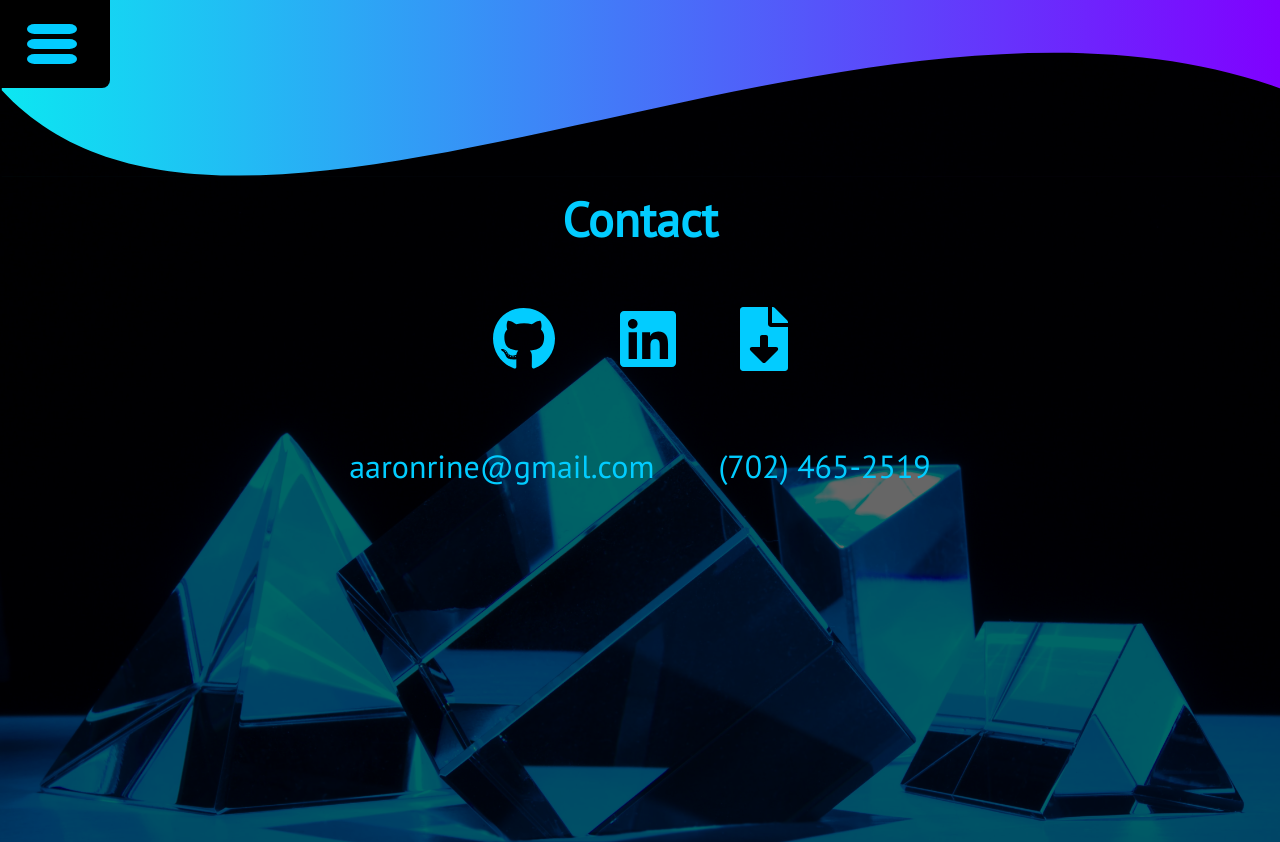
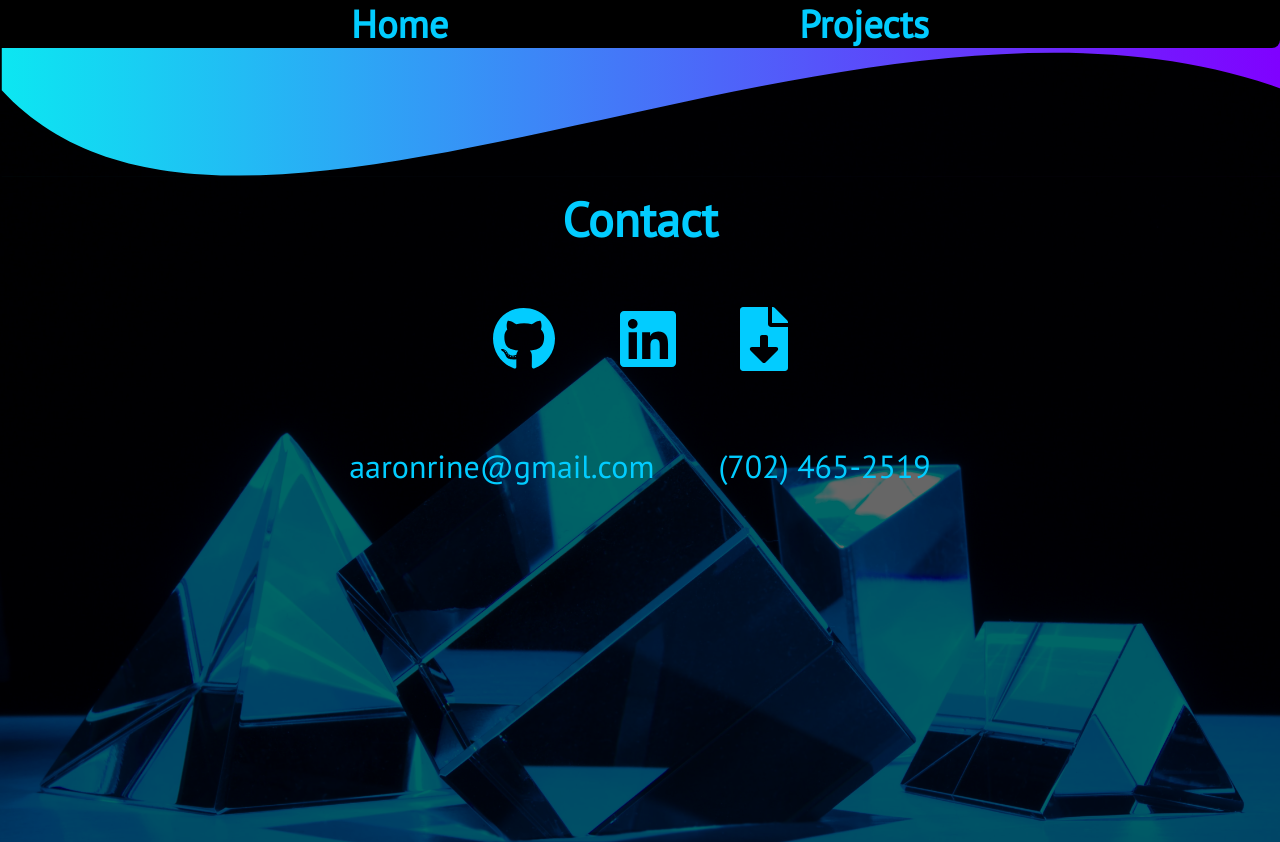
Before and after one commit to aaronrine/portfolio-v2, a React (Create React App) app: page / in a window 1280 px wide. Shown: the top 842 px of the page. Built offline with nearby package versions, Linux system fonts and the light colour scheme.

Commit message:
style(styles): navbar remains expanded on large screens

```diff
--- a/src/styles.js
+++ b/src/styles.js
@@ -189,6 +189,9 @@ export const useNavStyles = createUseStyles({
     [`@media screen and (min-width: ${mediumDevice}px)`]: {
       transform: "scale(1.25)",
     },
+    [`@media screen and (min-width: ${extraLargeDevice}px)`]: {
+      display: "none",
+    },
   },
   lineOneForwards: {
     animation: "$rotateDown 0.3s ease-out forwards",
@@ -242,6 +245,11 @@ export const useNavStyles = createUseStyles({
     alignItems: "center",
     overflow: "hidden",
     transition: "width 0.3s ease-out",
+    [`@media screen and (min-width: ${extraLargeDevice}px)`]: {
+      left: "0",
+      width: "100%",
+      justifyContent: "space-evenly",
+    },
 
     "&>a": {
       textDecoration: "none",
@@ -251,6 +259,9 @@ export const useNavStyles = createUseStyles({
     },
     "&>a + a": {
       marginLeft: "1.2em",
+      [`@media screen and (min-width: ${extraLargeDevice}px)`]: {
+        marginLeft: "0",
+      },
     },
   },
   NavBackwards: {
@@ -269,6 +280,9 @@ export const useNavStyles = createUseStyles({
     [`@media screen and (min-width: ${mediumDevice}px)`]: {
       fontSize: "2em",
       width: 110,
+    },
+    [`@media screen and (min-width: ${extraLargeDevice}px)`]: {
+      width: "100%",
     },
   },
 });
```
